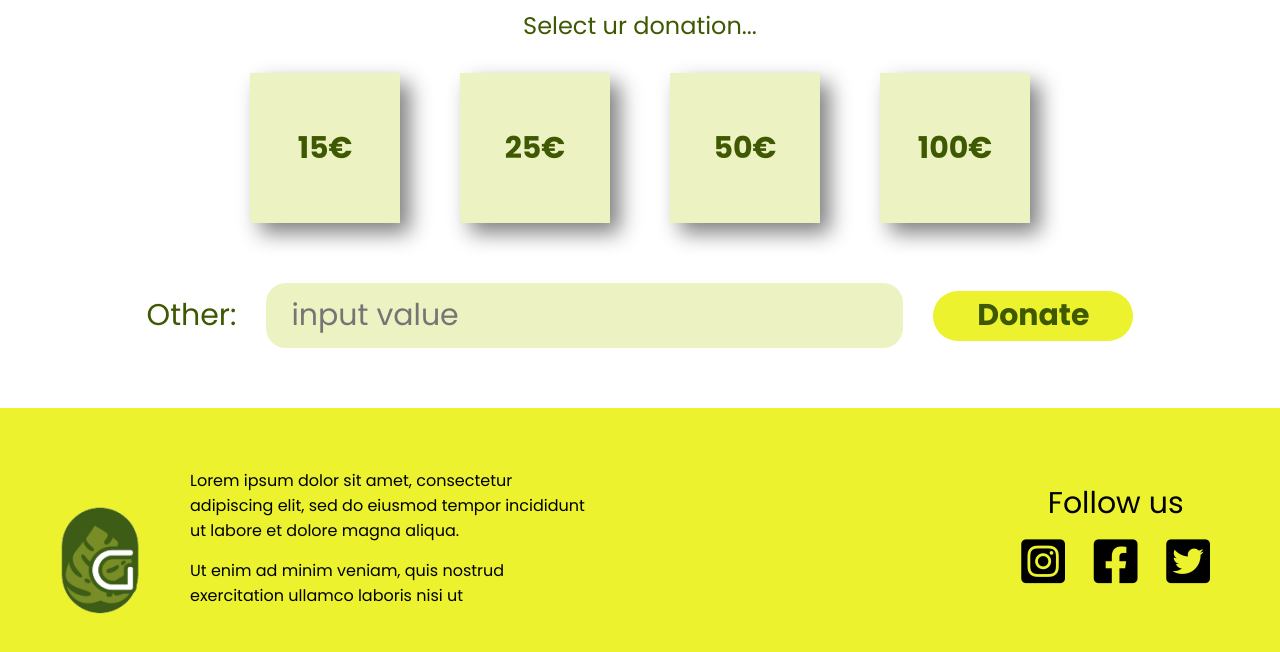
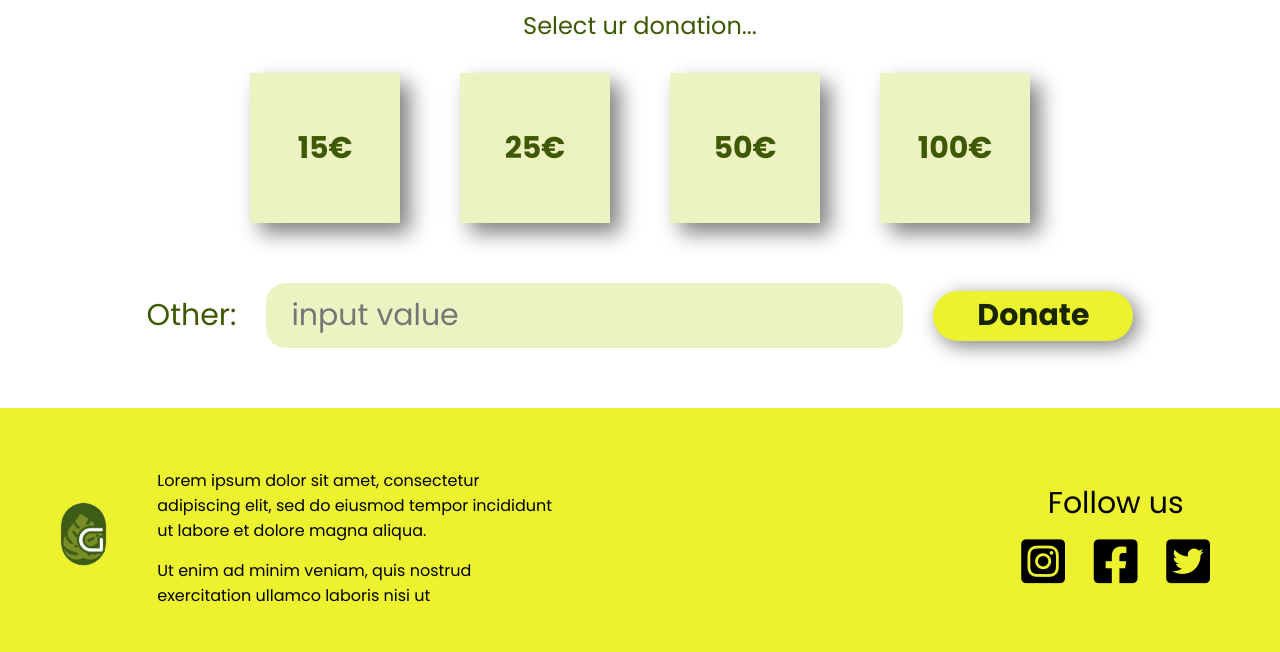
Before and after one commit to Stanko998/Go-Green-Real, a plain HTML site: page HTML/Donations.html in a window 1280 px wide. Shown: the part 472-1124 px from the top of the page. Drawn offline with Linux system fonts and the light colour scheme.

Commit message:
Knowlage page 100% Donation page 80%

```diff
--- a/HTML/Donations.html
+++ b/HTML/Donations.html
@@ -48,7 +48,10 @@
         <div class="Other">
             <p>Other:</p>
             <input type="number" placeholder="input value">
-            <a href="">Donate</a>
+            <!--
+                 TODO Dodati alert kada se pritisne na dugme
+            -->
+            <a onclick="console.log('Hvala na Donaciji')">Donate</a>
         </div>
     </div>
 
@@ -56,8 +59,8 @@
 
     <footer>
         <div class="left">
-            <a href="Index.html" class="logo">
-                <img src="../Images/Logo.png" alt="Logo...">
+            <a href="Index.html">
+                <img src="../Images/Logo.png" alt="Logo..." class="logo">
             </a>
             <div>
                 <p>Lorem ipsum dolor sit amet, consectetur adipiscing elit, sed do eiusmod tempor incididunt ut labore
--- a/SASS/Donations.scss
+++ b/SASS/Donations.scss
@@ -14,7 +14,6 @@
         font-weight: normal;
     }
 
-    //TODO: Ulepsaj dugmice!
     .Donation {
         @include flexCenter;
         > div {
@@ -40,8 +39,11 @@
         margin-bottom: 60px;
         a {
             @include flexCenter;
-            @include button($yellow-bck, $green-text);
+            @include button($yellow-bck, $dark-green-text);
             font-weight: bold;
+            box-shadow: 5px 5px 20px gray;
+            cursor: pointer;
+            user-select: none;
         }
         input {
             background-color: $ligh-yellow-bck;
--- a/SASS/KnowledgeHub.scss
+++ b/SASS/KnowledgeHub.scss
@@ -6,7 +6,6 @@
 
 @import "base";
 
-//TODO: redizajnirati About deo
 .Aboute {
     background-image: linear-gradient(to top, rgba($green-text, 0.3), transparent);
     position: absolute;
--- a/SASS/_Base.scss
+++ b/SASS/_Base.scss
@@ -43,7 +43,6 @@ header {
                     margin: 0 30px 0 0;
                     font-size: 18px;
 
-                    //TODO Dodati rotaciju na img ne na a tag
                     a {
                         display: inline-block;
                         color: $white-text;
```
Also changed, not shown: HTML/Emissions.html (+2 -2 lines), HTML/KnowledgeHub.html (+2 -4 lines), HTML/Petitions.html (+3 -3 lines), HTML/index.html (+2 -2 lines), CSS/Donations.css, Images/KnowlageHub/1.png, 3 other files.
